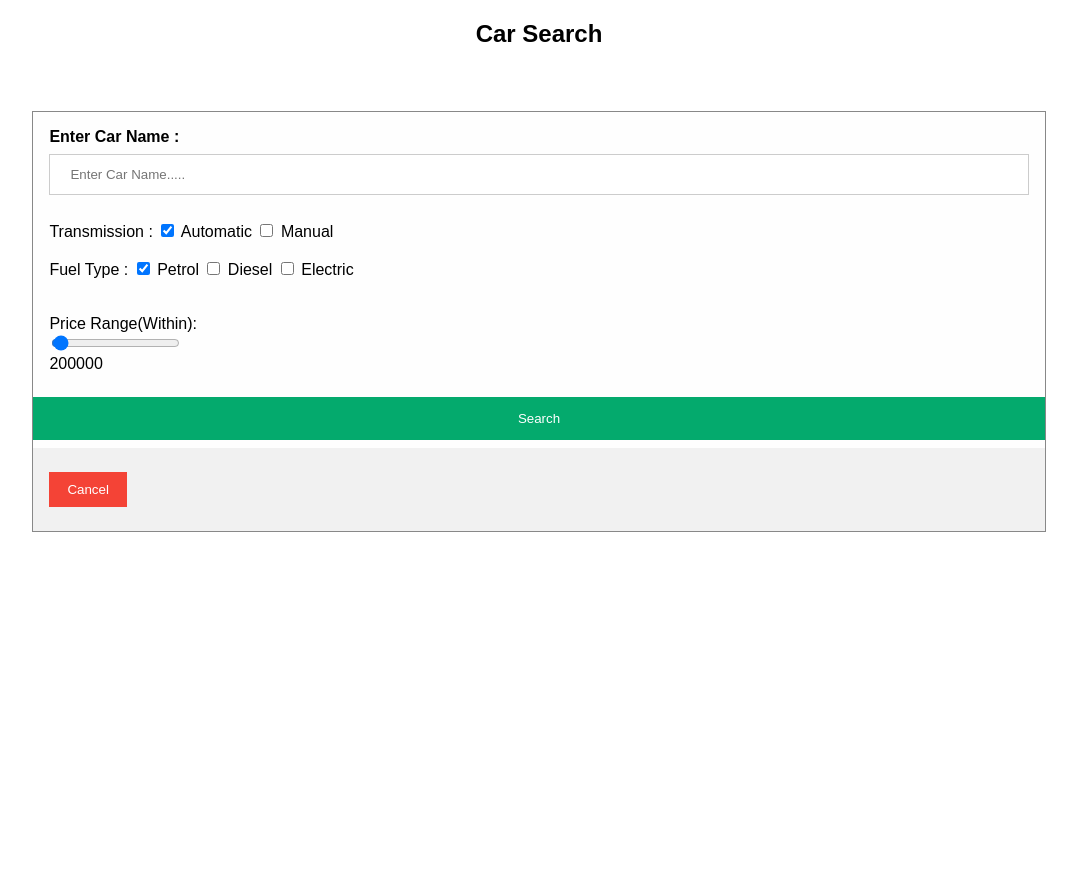
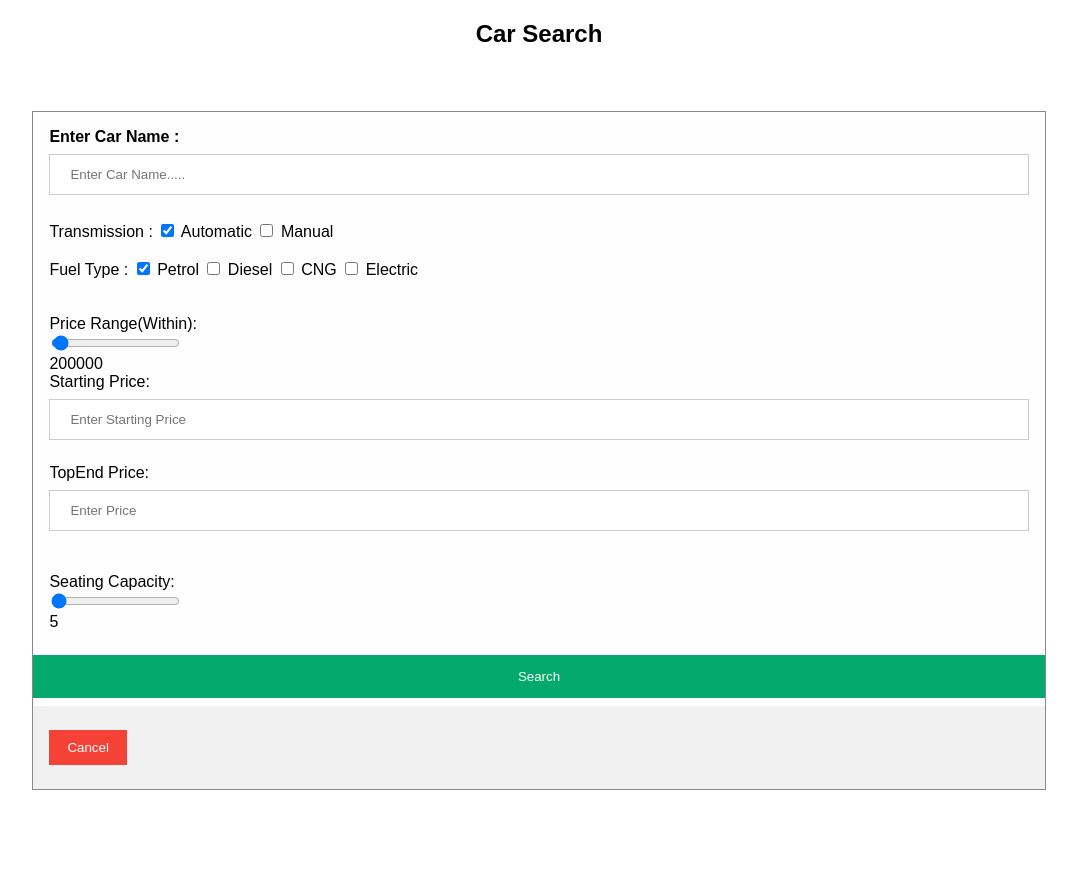
Before and after one commit to orensaldanha/carwaale.com-scraper, a Flask app: page / in a window 1280 px wide. Shown: the top 887 px of the page, without its empty margins (101-1178 px from the left). Before the commit the page ends 532 px from the top, so only its background shows below. Run offline with Flask 2, Linux system fonts and the light colour scheme; some libraries are stand-ins or nearby versions.

Commit message:
Update Car_search.html

```diff
--- a/templates/Car_search.html
+++ b/templates/Car_search.html
@@ -1,16 +1,21 @@
 <!DOCTYPE html>
 <html>
+
 <head>
   <meta name="viewport" content="width=device-width, initial-scale=1">
   <style>
-
-h2 {text-align: center;}
+    h2 {
+      text-align: center;
+    }
 
 
-body {font-family: Arial, Helvetica, sans-serif;}
+    body {
+      font-family: Arial, Helvetica, sans-serif;
+    }
 
     /* Full-width input fields */
-input[type=text], input[type=password] {
+    input[type=text],
+    input[type=password] {
       width: 100%;
       padding: 12px 20px;
       margin: 8px 0;
@@ -53,25 +58,35 @@ span.psw {
 
     /* The Modal (background) */
     .modal {
-  display: none; /* Hidden by default */
-  position: fixed; /* Stay in place */
-  z-index: 1; /* Sit on top */
+      display: none;
+      /* Hidden by default */
+      position: fixed;
+      /* Stay in place */
+      z-index: 1;
+      /* Sit on top */
       left: 0;
       top: 0;
-  width: 100%; /* Full width */
-  height: 100%; /* Full height */
-  overflow: auto; /* Enable scroll if needed */
-  background-color: rgb(0,0,0); /* Fallback color */
-  background-color: rgba(0,0,0,0.4); /* Black w/ opacity */
+      width: 100%;
+      /* Full width */
+      height: 100%;
+      /* Full height */
+      overflow: auto;
+      /* Enable scroll if needed */
+      background-color: rgb(0, 0, 0);
+      /* Fallback color */
+      background-color: rgba(0, 0, 0, 0.4);
+      /* Black w/ opacity */
       padding-top: 60px;
     }
 
     /* Modal Content/Box */
     .modal-content {
       background-color: #fefefe;
-  margin: 5% auto 15% auto; /* 5% from the top, 15% from the bottom and centered */
+      margin: 5% auto 15% auto;
+      /* 5% from the top, 15% from the bottom and centered */
       border: 1px solid #888;
-  width: 80%; /* Could be more or less, depending on screen size */
+      width: 80%;
+      /* Could be more or less, depending on screen size */
     }
 
     /* The Close Button (x) */
@@ -95,6 +110,7 @@ span.psw {
       -webkit-animation: animatezoom 0.6s;
       animation: animatezoom 0.6s
     }
+
     .range-slider.grad {
       --progress-shadow: 2px 2px 4px rgba(0, 0, 0, 0.2) inset;
       --progress-flll-shadow: var(--progress-shadow);
@@ -105,13 +121,23 @@ span.psw {
         0 0 0 99px var(--primary-color) inset;
 
       @-webkit-keyframes animatezoom {
-  from {-webkit-transform: scale(0)}
-  to {-webkit-transform: scale(1)}
+        from {
+          -webkit-transform: scale(0)
+        }
+
+        to {
+          -webkit-transform: scale(1)
+        }
       }
 
       @keyframes animatezoom {
-  from {transform: scale(0)}
-  to {transform: scale(1)}
+        from {
+          transform: scale(0)
+        }
+
+        to {
+          transform: scale(1)
+        }
       }
 
       /* Change styles for span and cancel button on extra small screens */
@@ -120,23 +146,18 @@ span.psw {
           display: block;
           float: none;
         }
+
         .cancelbtn {
           width: 100%;
         }
       }
   </style>
 </head>
+
 <body>
 
   <h2>Car Search</h2>
-
-
-
-
-
-  <form class="modal-content animate" action="/media/pratheek/Local Disk/Python/ADP mini project/Result/Home.html  " method="post">
-
-
+  <form class="modal-content animate" action="/results" method="post">
     <div class="container">
       <label for="uname"><b>Enter Car Name : </b></label><br>
       <input type="text" placeholder="Enter Car Name....." name="uname" required>
@@ -145,31 +166,45 @@ span.psw {
         Transmission :
       </label>
       <label>
-        <input type="checkbox" checked="checked" name="remember"> Automatic
+        <input type="checkbox" checked="checked" name="automatic"> Automatic
       </label>
       <label>
-        <input type="checkbox"  name="remember"> Manual
-      </label><br/><br/>
+        <input type="checkbox" name="manual"> Manual
+      </label><br /><br />
       <label>
         Fuel Type :
       </label>
       <label>
-        <input type="checkbox" checked="checked" name="remember"> Petrol
+        <input type="checkbox" checked="checked" name="petrol"> Petrol
       </label>
       <label>
-        <input type="checkbox"  name="remember"> Diesel
+        <input type="checkbox" name="diesel"> Diesel
       </label>
       <label>
-        <input type="checkbox"  name="remember"> Electric
-      </label><br/><br>
+        <input type="checkbox" name="cng"> CNG
+      </label>
+      <label>
+        <input type="checkbox" name="electric"> Electric
+      </label><br /><br>
 
       <div class="priceslider">
-        <br><label for="price">Price Range(Within):  </label><br>
-        <input type="range" min="100000" max="10000000" value="200000" oninput="rangeValue.innerText = this.value">
-        <div id="rangeValue">200000</div>
+        <br><label for="price">Price Range(Within): </label><br>
+        <input type="range" min="100000" max="10000000" value="200000" oninput="priceValue.innerText = this.value">
+        <div id="priceValue">200000</div>
       </div>
-  <output></output>
-  <div class='range-slider__progress'></div>
+
+      Starting Price: <input type="text" name="price_starting" id="price_starting" placeholder="Enter Starting Price" />
+            <br />
+            <p> </p>
+      TopEnd Price: <input type="text" name="price_topend" id="price_topend" placeholder="Enter Price" />
+      <br />
+      <p> </p>
+
+      <div class="priceslider">
+        <br><label for="capacity">Seating Capacity:</label><br>
+        <input type="range" name='seating_capacity' min="5" max="7" value="5" oninput="seatingValue.innerText = this.value">
+        <div id="seatingValue">5</div>
+      </div>
     </div>
 
     <button type="submit">Search</button>
@@ -177,11 +212,13 @@ span.psw {
     </div>
 
     <div class="container" style="background-color:#f1f1f1">
-      <button type="button" onclick="document.getElementById('id01').style.display='none'" class="cancelbtn">Cancel</button>
+      <button type="button" onclick="document.getElementById('id01').style.display='none'"
+        class="cancelbtn">Cancel</button>
 
     </div>
   </form>
 
 
 </body>
+
 </html>
```
Lines whose indentation alone changed are shown as unchanged.
